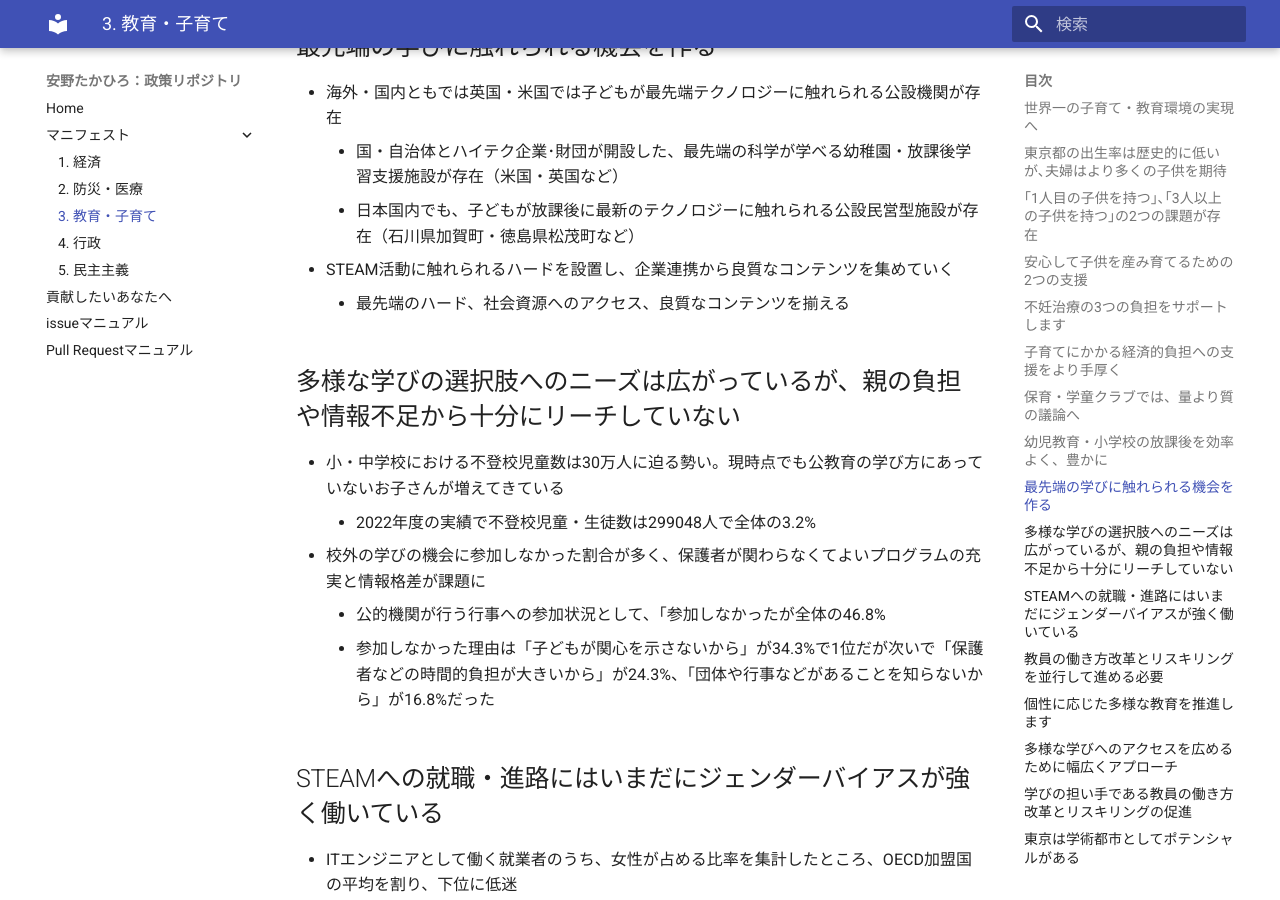
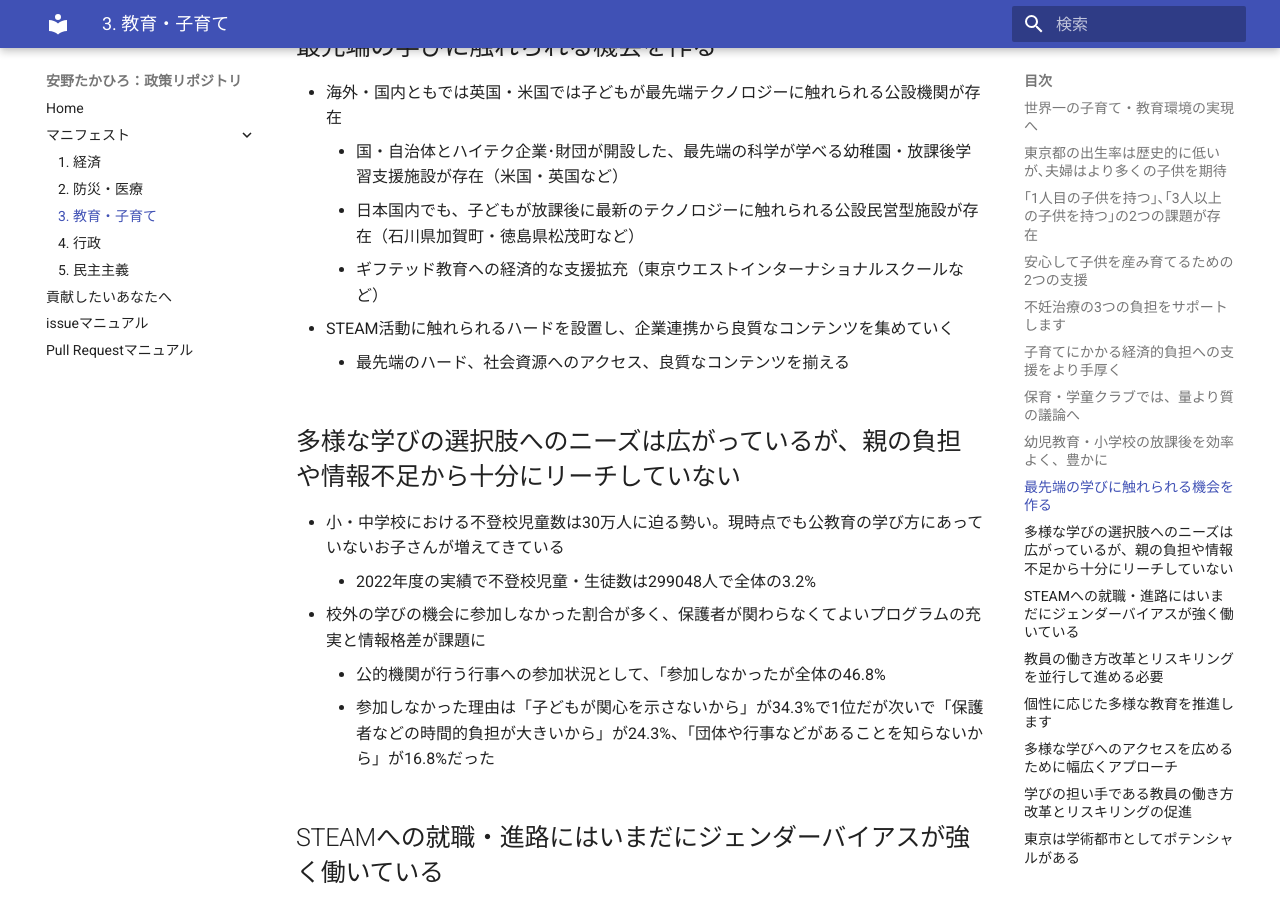
Before and after one commit to takahiroanno2024/election2024, an MkDocs documentation site: the page built from docs/manifest/education.md, in a window 1280 px wide and 900 px high, scrolled down 4159 px. Built offline with MkDocs 1.6.1 and Material for MkDocs 9.7.7, drawn with Linux system fonts in a browser that asks for light colours.

Commit message:
Update education.md
現在、東京都においてギフテッド教育を提供できる教育機関はごく僅かである。また、ギフテッド教育には多額の費用がかかる為、一般家庭では負担できないレベルにある。

```diff
--- a/docs/manifest/education.md
+++ b/docs/manifest/education.md
@@ -102,6 +102,7 @@
 - 海外・国内ともでは英国・米国では子どもが最先端テクノロジーに触れられる公設機関が存在
     - 国・自治体とハイテク企業･財団が開設した、最先端の科学が学べる幼稚園・放課後学習支援施設が存在（米国・英国など）
     - 日本国内でも、子どもが放課後に最新のテクノロジーに触れられる公設民営型施設が存在（石川県加賀町・徳島県松茂町など）
+    - ギフテッド教育への経済的な支援拡充（東京ウエストインターナショナルスクールなど）
 - STEAM活動に触れられるハードを設置し、企業連携から良質なコンテンツを集めていく
     - 最先端のハード、社会資源へのアクセス、良質なコンテンツを揃える
 
```
